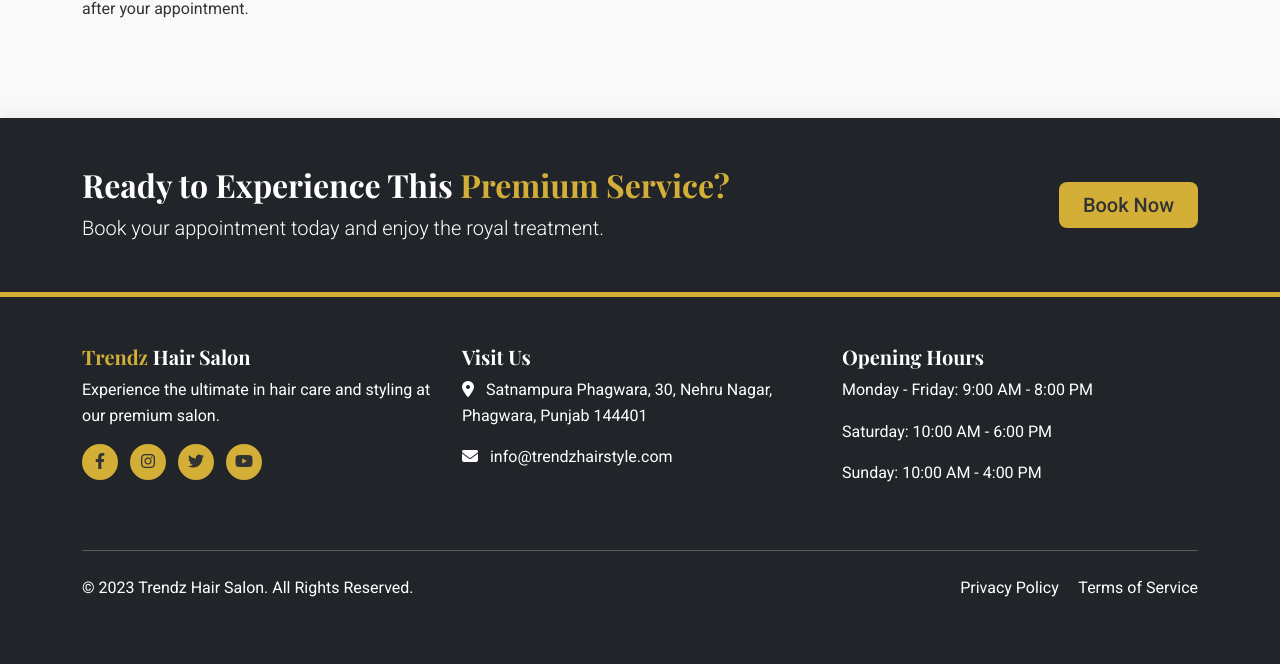
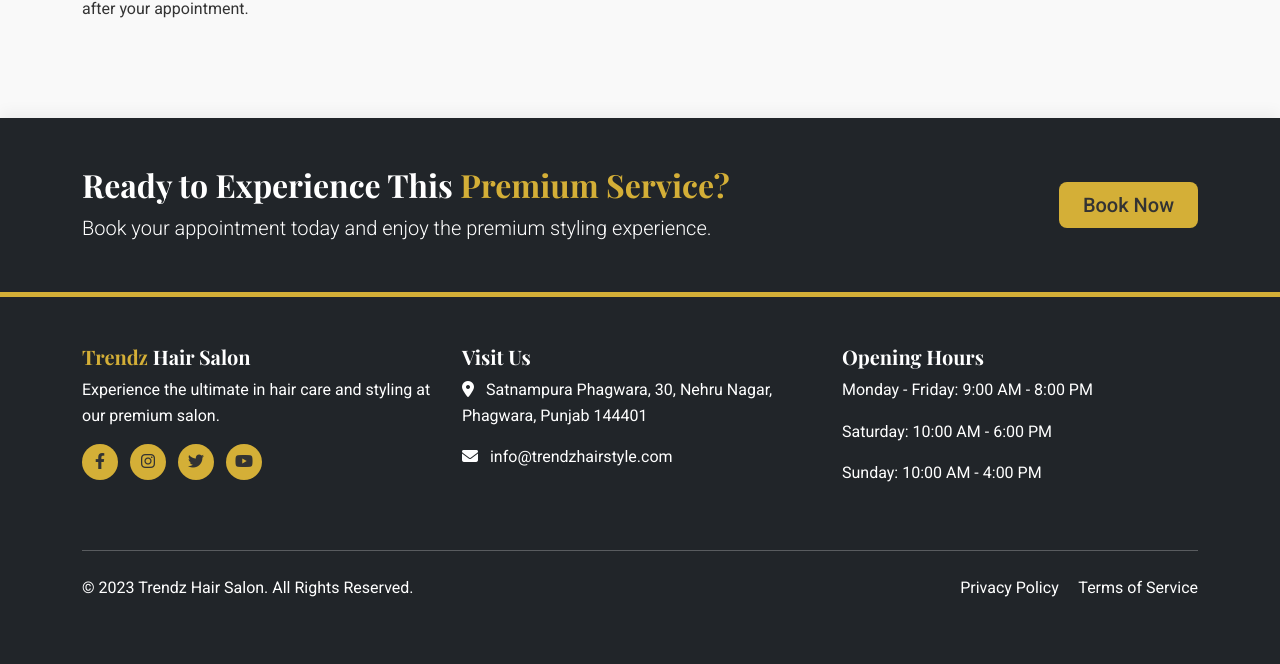
Before and after one commit to anivibes/Salon, a Django app: template barbershop/main/templates/main/service_detail.html in a window 1280 px wide. Shown: the part 940-1604 px from the top of the page. Run offline with Django 5.2, Linux system fonts and the light colour scheme; the template is opened without the code that fills it, so the values that code supplies are empty.

Commit message:
Update service detail page text to focus on hair styling
Replit-Commit-Author: Agent
Replit-Commit-Session-Id: 90644e2f-a2cc-4b41-ab68-b73d305823f6
Replit-Commit-Screenshot-Url: https://storage.googleapis.com/screenshot-production-us-central1/aa595309-1dc9-46d1-bba2-ddc6b916a4b0/acdd6ec2-fcc0-4889-812f-e614417925f5.jpg

```diff
--- a/barbershop/main/templates/main/service_detail.html
+++ b/barbershop/main/templates/main/service_detail.html
@@ -5,7 +5,7 @@
     <div class="page-header">
         <div class="container">
             <h1>Service <span class="gold-text">Details</span></h1>
-            <p class="lead">Learn more about our premium grooming services</p>
+            <p class="lead">Learn more about our premium hair styling services</p>
         </div>
     </div>
 
@@ -143,7 +143,7 @@
             <div class="row align-items-center">
                 <div class="col-lg-8 mb-4 mb-lg-0">
                     <h2>Ready to Experience This <span class="gold-text">Premium Service?</span></h2>
-                    <p class="lead mb-0">Book your appointment today and enjoy the royal treatment.</p>
+                    <p class="lead mb-0">Book your appointment today and enjoy the premium styling experience.</p>
                 </div>
                 <div class="col-lg-4 text-lg-end">
                     <a href="{% url 'booking' %}" class="btn btn-gold btn-lg">Book Now</a>
```
